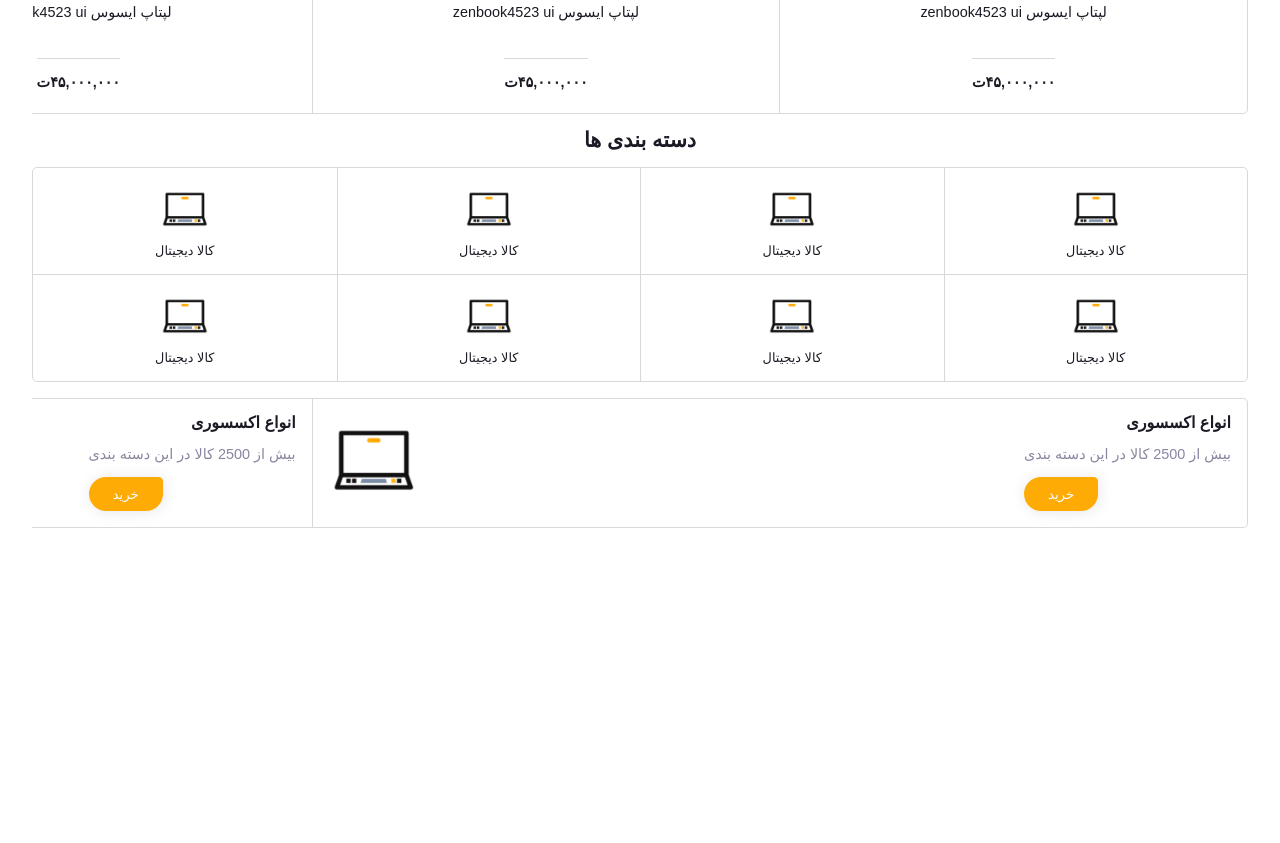
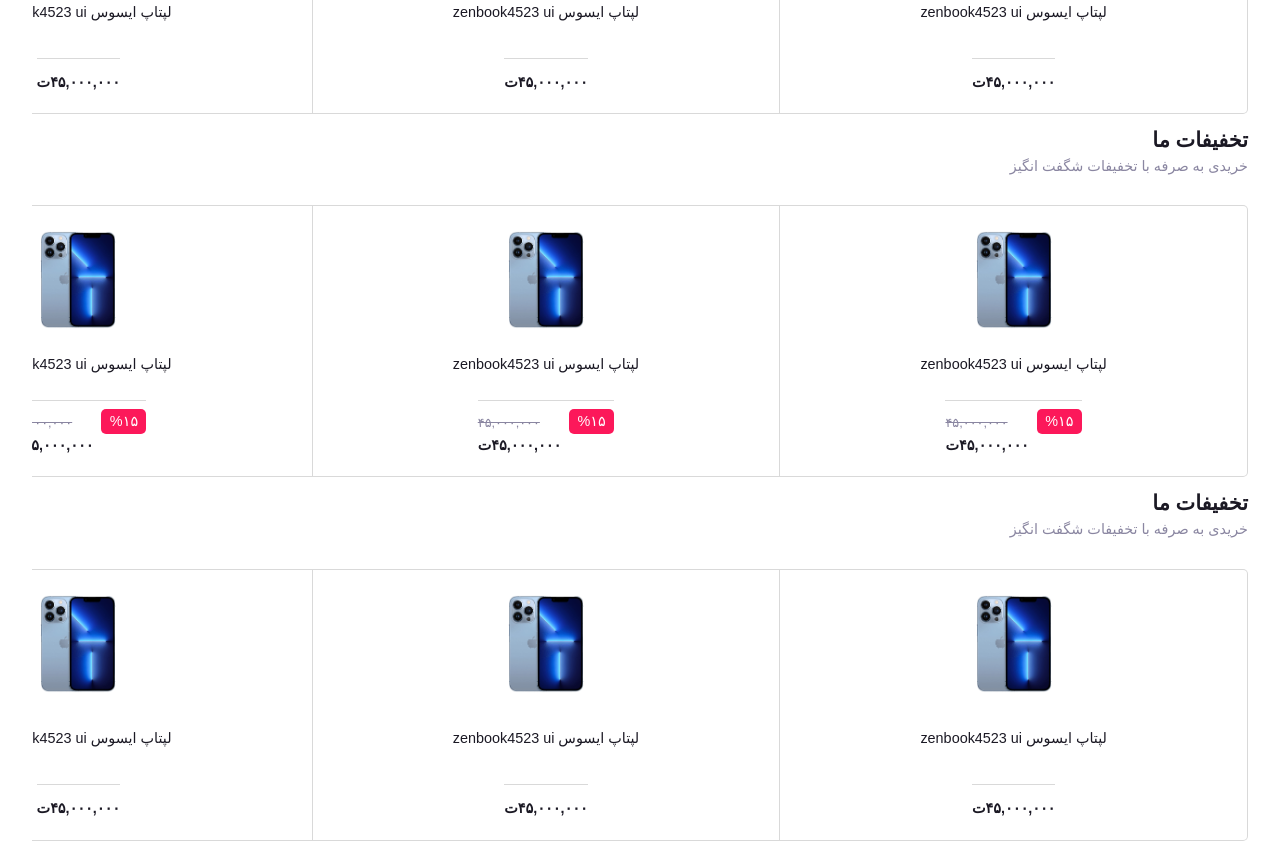
Before and after one commit to F4RD1N/storm-kala, a Next.js app: page / in a window 1280 px wide. Shown: the part 640-1483 px from the top of the page. Before the commit the page ends 1184 px from the top, so only its background shows below. Built offline with nearby package versions, Linux system fonts and the light colour scheme; a small style sheet from the web is missing.

Commit message:
change some component logic

```diff
--- a/components/SpecialCatagoryList/SpecialCatagoryList.jsx
+++ b/components/SpecialCatagoryList/SpecialCatagoryList.jsx
@@ -23,7 +23,7 @@
       >
       {[0, 1, 2].map((item) => {
           return (
-            <SwiperSlide className="swiper-item">
+            <SwiperSlide key={item} className="swiper-item">
               <SpecialCard />
             </SwiperSlide>
           );
--- a/components/shared/ProductCard/ProductCard.style.js
+++ b/components/shared/ProductCard/ProductCard.style.js
@@ -53,7 +53,7 @@
 export const Badge = styled.div`
   display: ${(props) => (props.isVisible ? "flex" : "none")};
   background-color: ${(props) => props.theme.colors.red};
-  align-self: flex-e;
+  align-self: flex-start;
   color: #fff;
   border-radius: 5px;
   width: 45px;
--- a/package.json
+++ b/package.json
@@ -6,7 +6,8 @@
     "dev": "next dev",
     "build": "next build",
     "start": "next start",
-    "lint": "next lint"
+    "lint": "next lint",
+    "export": "next build && next export"
   },
   "dependencies": {
     "@reduxjs/toolkit": "^1.8.3",
--- a/pages/index.js
+++ b/pages/index.js
@@ -13,6 +13,10 @@
       <Hero />
       <ListSlider />
       <br />
+      <ListSlider discount={true}/>
+      <br />
+      <ListSlider />
+      <br />
       <CatagoryList />
       <br />
       <SpecialCatagoryList />
```
